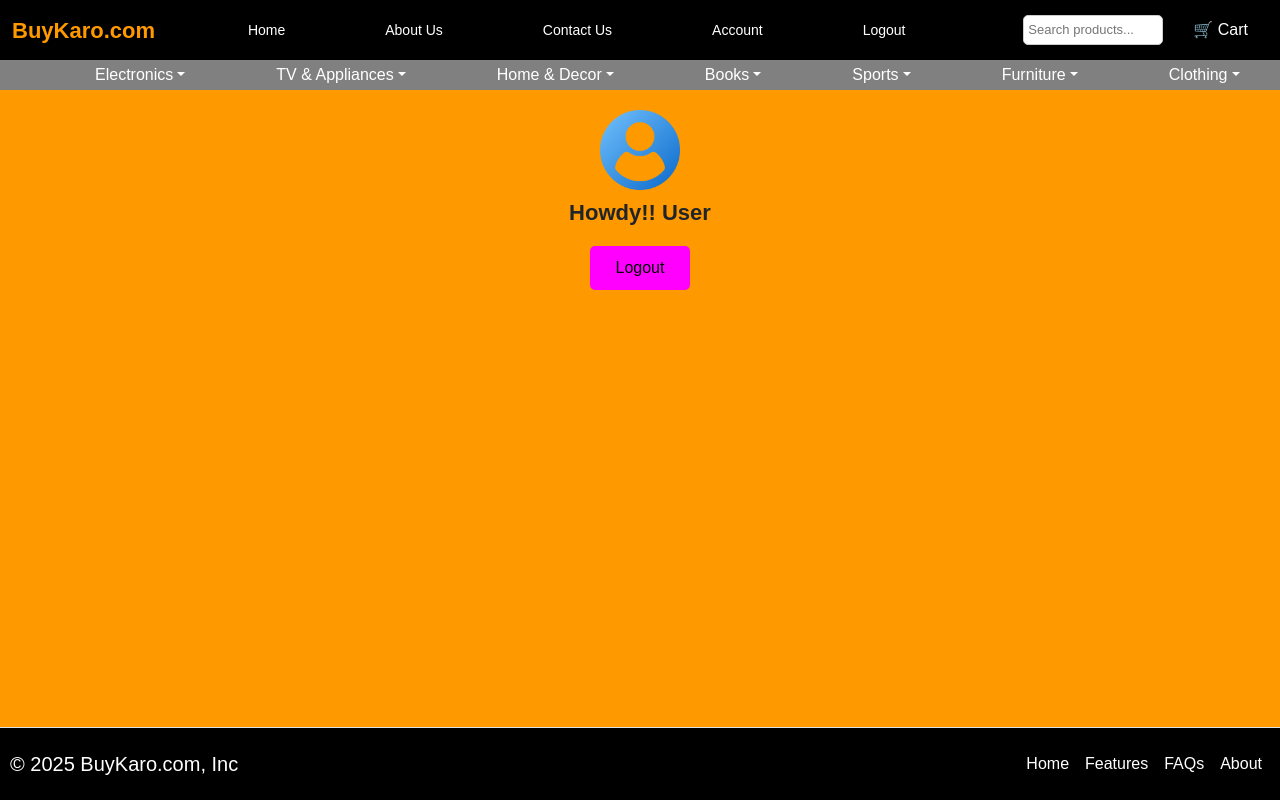
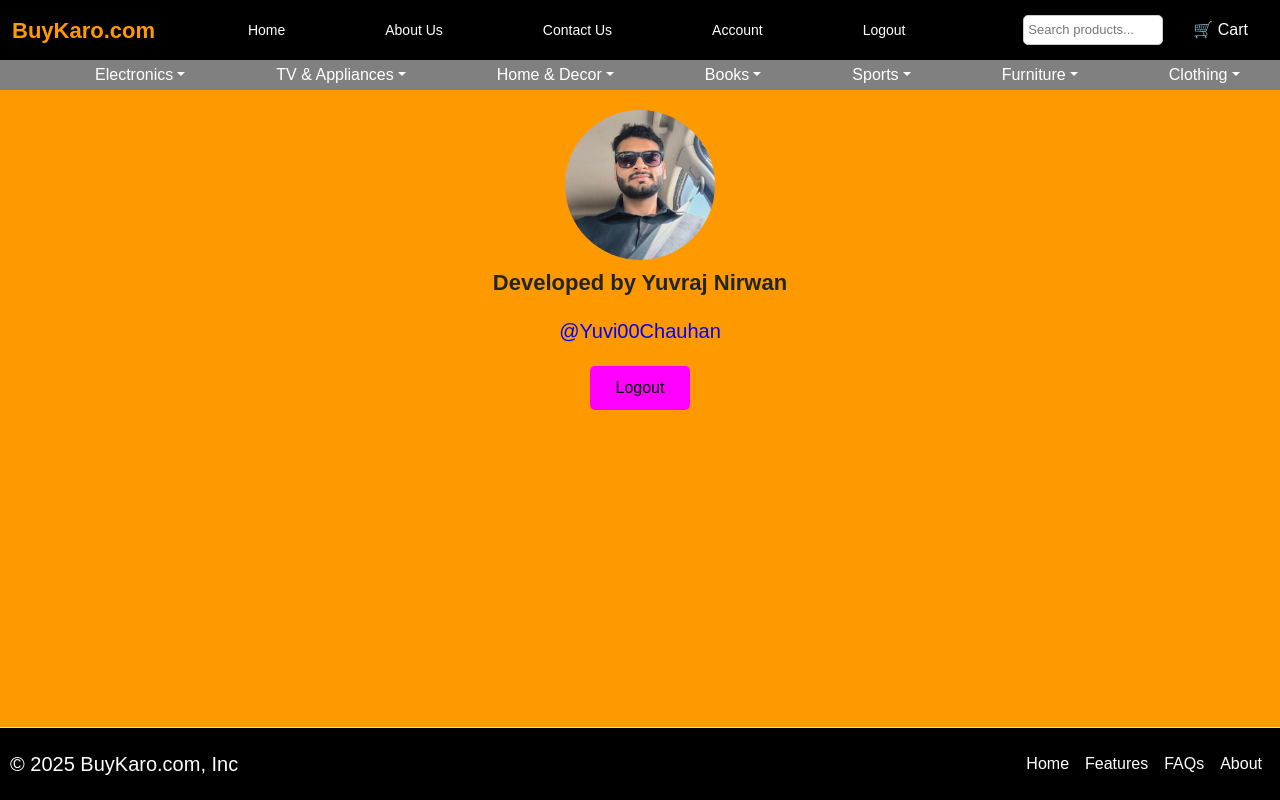
Before and after one commit to Yuvi00Chauhan/BuyKaro, a React (Create React App) app: page /account in a window 1280 px wide. Built offline with nearby package versions, Linux system fonts and the light colour scheme; no server answers.

Commit message:
updated account page

```diff
--- a/src/App.js
+++ b/src/App.js
@@ -43,7 +43,7 @@ function MainContent({ searchTerm, setSearchTerm }) {
         <Navbar setSearchTerm={setSearchTerm} />
         <NavRibbon/>
         <Routes>
-          <Route path="/" element={<Navigate to="/register" />} />
+          <Route  path="/" element={<Navigate to="/register" />} />
           <Route path="/register" element={<RegisterationPage />} />
           <Route path="/login" element={<LoginPage />} />
           <Route path="/ProductListing" element={<ProductListing searchTerm={searchTerm} />} />
--- a/src/components/Account.css
+++ b/src/components/Account.css
@@ -13,9 +13,10 @@
 
 
 .user-img {
-    height: 80px;
-    width: 80px;
+    height: 150px;
+    width: 150px;
     margin-bottom: 10px;
+    border-radius: 50%;
 }
 
 
@@ -38,13 +39,18 @@
     position: relative;
   left: auto;
   right: auto;
+  margin-top: 20px;
 }
 
 .logoutButton:hover {
     background: darkmagenta;
     color: white;
 }
-
+.github-link{
+    color: blue;
+    text-decoration: none;
+    font-size: 20px;
+}
 @media screen and (max-width: 768px) {
     .account {
         height: 100vh;
--- a/src/components/Account.jsx
+++ b/src/components/Account.jsx
@@ -13,8 +13,10 @@ function Account() {
     return (
         <div className="account">
             <div className="top-content">
-                <img className="user-img" src="/images/user.png" alt="User Avatar" />
-                <h1 className="acc-head">Howdy!! User</h1>
+                <img className="user-img" src="/images/me.jpg" alt="User Avatar" />
+                <h1 className="acc-head">Developed by Yuvraj Nirwan</h1>
+                <a className="github-link" href="https://github.com/Yuvi00Chauhan" target="_black">@Yuvi00Chauhan</a>
+                <br/>
                 <button className="logoutButton" onClick={handleLogout}>Logout</button>
             </div>
 
```
Also changed, not shown: public/images/me.jpg (added).
